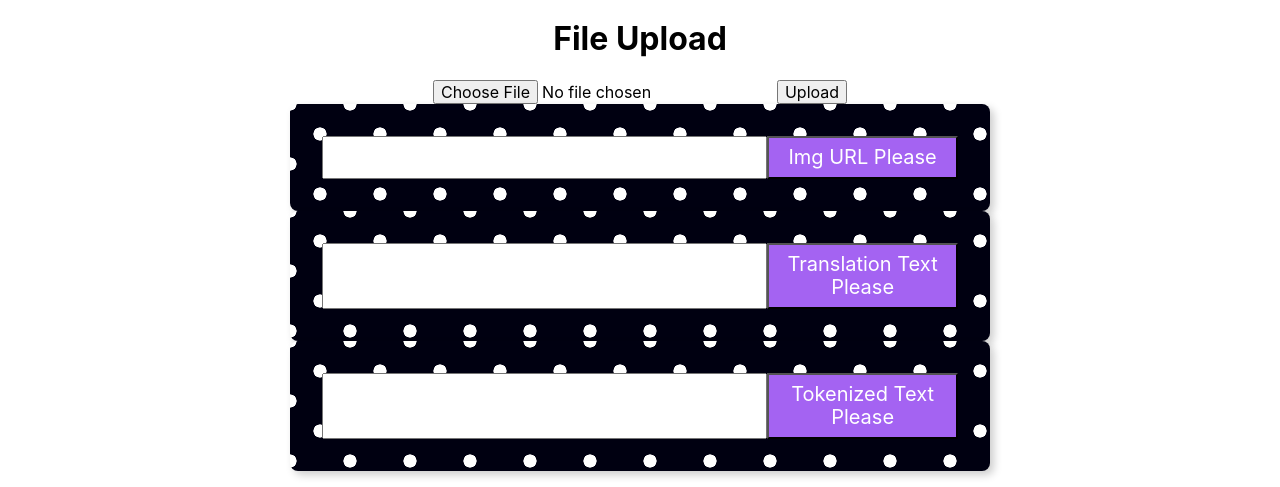
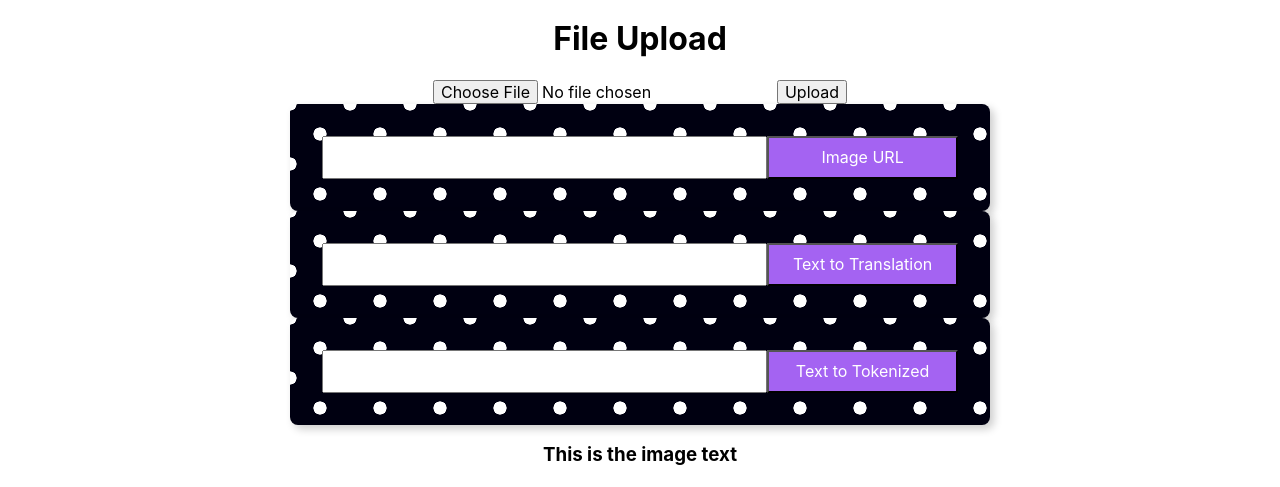
Before and after one commit to Adrianchin/image-to-text, a React (Create React App) app: page / in a window 1280 px wide. Shown: the top 487 px of the page. Built offline with nearby package versions, Linux system fonts and the light colour scheme.

Commit message:
Cahnged button sizes

```diff
--- a/src/components/TextToDeepL.jsx
+++ b/src/components/TextToDeepL.jsx
@@ -40,10 +40,10 @@ function TextToDeepL(props) {
           onChange={onTextInput}
         />
         <button
-          className="w-30 grow f4 link ph3 pv2 dib white bg-light-purple"
+          className="w-30 grow f5 link ph3 pv1 dib white bg-light-purple"
           onClick={onTextButtonSubmit}
         >
-          Translation Text Please
+          Text to Translation
         </button>
       </div>
     </div>
--- a/src/components/Tokenizer/Tokenizer.jsx
+++ b/src/components/Tokenizer/Tokenizer.jsx
@@ -41,10 +41,10 @@ function Tokenizer(props) {
           onChange={onTextInput}
         />
         <button
-          className="w-30 grow f4 link ph3 pv2 dib white bg-light-purple"
+          className="w-30 grow f5 link ph3 pv2 dib white bg-light-purple"
           onClick={onTextButtonSubmit}
         >
-          Tokenized Text Please
+          Text to Tokenized
         </button>
       </div>
     </div>
--- a/src/components/imageinput/LinkSubmittal.jsx
+++ b/src/components/imageinput/LinkSubmittal.jsx
@@ -125,10 +125,10 @@ function LinkSubmittal(props) {
           onChange={onImageInput}
         />
         <button
-          className="w-30 grow f4 link ph3 pv2 dib white bg-light-purple"
+          className="w-30 grow f5 link ph3 pv2 dib white bg-light-purple"
           onClick={onImageButtonSubmit}
         >
-          Img URL Please
+          Image URL
         </button>
       </div>
     </div>
```
